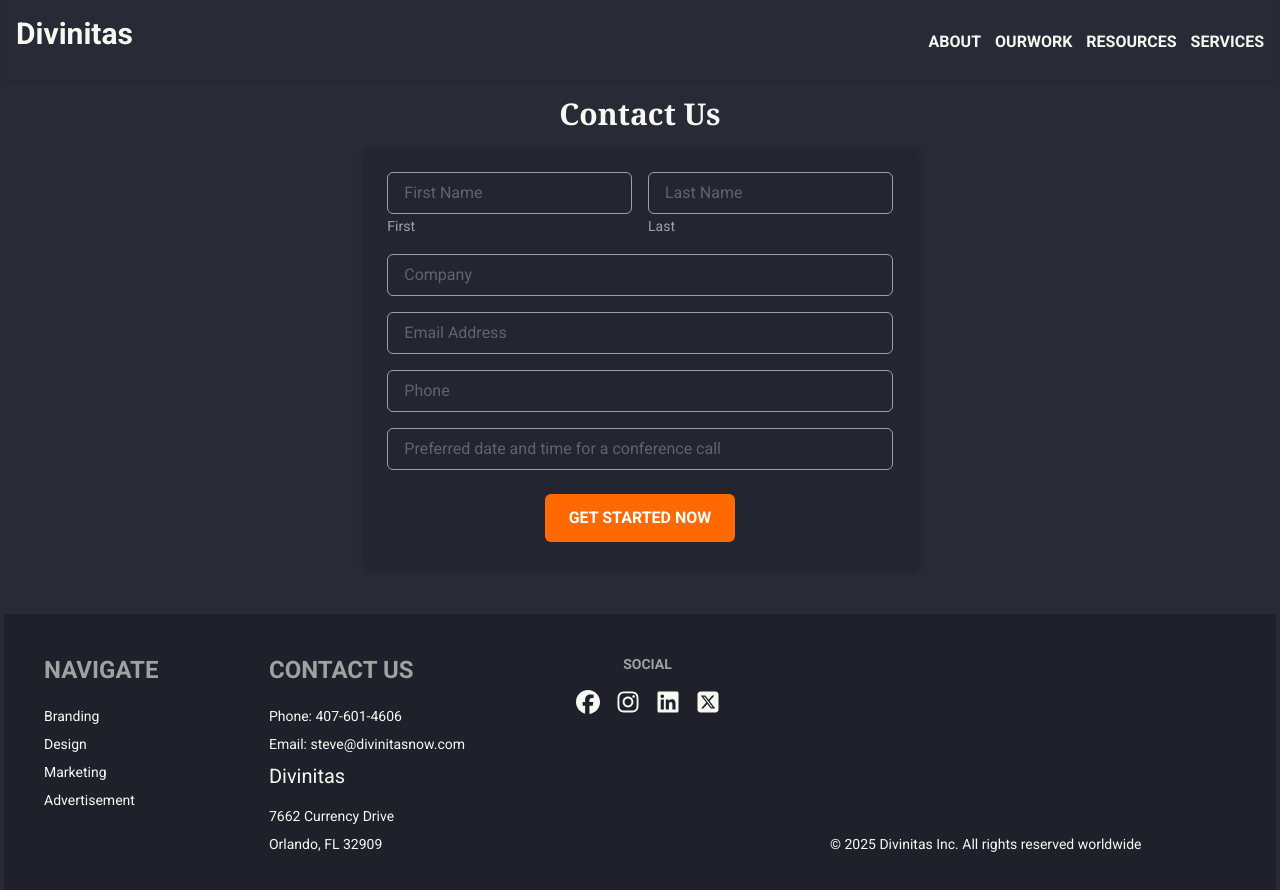
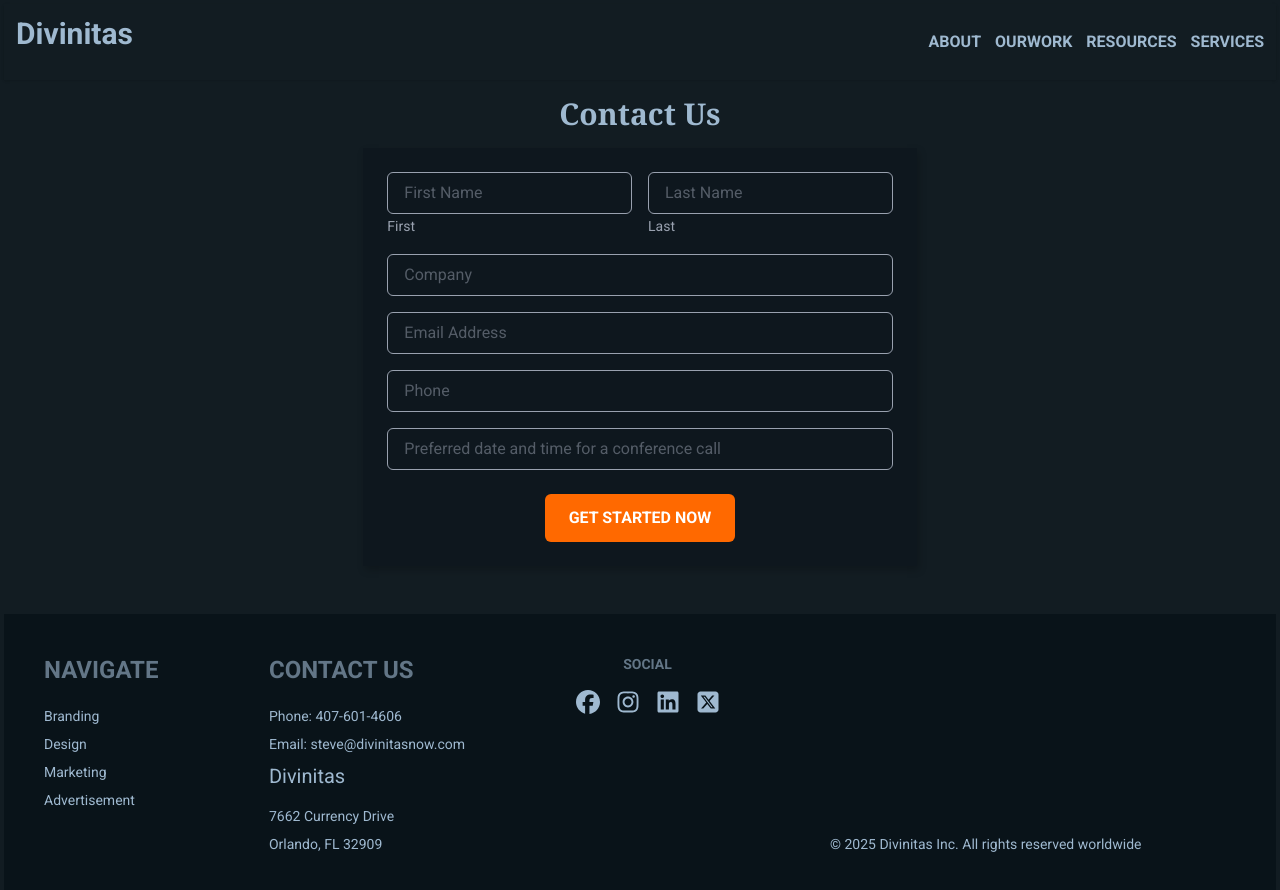
Before and after one commit to JGuzman87/divinitas, a Next.js app: page / in a window 1280 px wide. Shown: the top 890 px of the page. Built offline with nearby package versions, Linux system fonts and the light colour scheme.

Commit message:
added different colors to svg on hover

```diff
--- a/app/layout.js
+++ b/app/layout.js
@@ -20,7 +20,7 @@ export const metadata = {
 
 export default function RootLayout({ children }) {
   return (
-    <html lang="en" data-theme="dracula">
+    <html lang="en" data-theme="sunset">
       <body className={`${roboto.variable} antialiased flex flex-col p-1 gap-8`}>
         <Transition>
           <Nav />
--- a/components/Footer.jsx
+++ b/components/Footer.jsx
@@ -27,7 +27,7 @@ const Footer = () => {
               width="24"
               height="24"
               viewBox="0 0 512 512"
-              className="fill-current hover:bg-blue-500"
+              className="fill-current hover:text-orange-500"
             >
               <path d="M512 256C512 114.6 397.4 0 256 0S0 114.6 0 256C0 376 82.7 476.8 194.2 504.5V334.2H141.4V256h52.8V222.3c0-87.1 39.4-127.5 125-127.5c16.2 0 44.2 3.2 55.7 6.4V172c-6-.6-16.5-1-29.6-1c-42 0-58.2 15.9-58.2 57.2V256h83.6l-14.4 78.2H287V510.1C413.8 494.8 512 386.9 512 256h0z" />
             </svg>
@@ -38,7 +38,7 @@ const Footer = () => {
               width="24"
               height="24"
               viewBox="0 0 448 512"
-              className="fill-current"
+              className="fill-current  hover:text-orange-500"
             >
               <path d="M224.1 141c-63.6 0-114.9 51.3-114.9 114.9s51.3 114.9 114.9 114.9S339 319.5 339 255.9 287.7 141 224.1 141zm0 189.6c-41.1 0-74.7-33.5-74.7-74.7s33.5-74.7 74.7-74.7 74.7 33.5 74.7 74.7-33.6 74.7-74.7 74.7zm146.4-194.3c0 14.9-12 26.8-26.8 26.8-14.9 0-26.8-12-26.8-26.8s12-26.8 26.8-26.8 26.8 12 26.8 26.8zm76.1 27.2c-1.7-35.9-9.9-67.7-36.2-93.9-26.2-26.2-58-34.4-93.9-36.2-37-2.1-147.9-2.1-184.9 0-35.8 1.7-67.6 9.9-93.9 36.1s-34.4 58-36.2 93.9c-2.1 37-2.1 147.9 0 184.9 1.7 35.9 9.9 67.7 36.2 93.9s58 34.4 93.9 36.2c37 2.1 147.9 2.1 184.9 0 35.9-1.7 67.7-9.9 93.9-36.2 26.2-26.2 34.4-58 36.2-93.9 2.1-37 2.1-147.8 0-184.8zM398.8 388c-7.8 19.6-22.9 34.7-42.6 42.6-29.5 11.7-99.5 9-132.1 9s-102.7 2.6-132.1-9c-19.6-7.8-34.7-22.9-42.6-42.6-11.7-29.5-9-99.5-9-132.1s-2.6-102.7 9-132.1c7.8-19.6 22.9-34.7 42.6-42.6 29.5-11.7 99.5-9 132.1-9s102.7-2.6 132.1 9c19.6 7.8 34.7 22.9 42.6 42.6 11.7 29.5 9 99.5 9 132.1s2.7 102.7-9 132.1z" />
             </svg>
@@ -49,7 +49,7 @@ const Footer = () => {
               width="24"
               height="24"
               viewBox="0 0 448 512"
-              className="fill-current"
+              className="fill-current  hover:text-orange-500"
             >
               <path d="M416 32H31.9C14.3 32 0 46.5 0 64.3v383.4C0 465.5 14.3 480 31.9 480H416c17.6 0 32-14.5 32-32.3V64.3c0-17.8-14.4-32.3-32-32.3zM135.4 416H69V202.2h66.5V416zm-33.2-243c-21.3 0-38.5-17.3-38.5-38.5S80.9 96 102.2 96c21.2 0 38.5 17.3 38.5 38.5 0 21.3-17.2 38.5-38.5 38.5zm282.1 243h-66.4V312c0-24.8-.5-56.7-34.5-56.7-34.6 0-39.9 27-39.9 54.9V416h-66.4V202.2h63.7v29.2h.9c8.9-16.8 30.6-34.5 62.9-34.5 67.2 0 79.7 44.3 79.7 101.9V416z" />
             </svg>
@@ -60,7 +60,7 @@ const Footer = () => {
               width="24"
               height="24"
               viewBox="0 0 448 512"
-              className="fill-current"
+              className="fill-current  hover:text-orange-500"
             >
               <path d="M64 32C28.7 32 0 60.7 0 96V416c0 35.3 28.7 64 64 64H384c35.3 0 64-28.7 64-64V96c0-35.3-28.7-64-64-64H64zm297.1 84L257.3 234.6 379.4 396H283.8L209 298.1 123.3 396H75.8l111-126.9L69.7 116h98l67.7 89.5L313.6 116h47.5zM323.3 367.6L153.4 142.9H125.1L296.9 367.6h26.3z" />
             </svg>
@@ -69,7 +69,6 @@ const Footer = () => {
       </nav>
       <p className="flex justify-end self-end">{`© ${currentYear} Divinitas Inc. All rights reserved worldwide`}</p>
     </footer>
-
   );
 };
 
--- a/components/Nav.jsx
+++ b/components/Nav.jsx
@@ -47,7 +47,7 @@ const Nav = () => {
         <ul className="gap-3.5 flex justify-end">
           {linkArr.map((arr) => (
             <li key={arr}>
-              <Link className=" hover:text-orange-400 font-extrabold" href={"/" + arr}>
+              <Link className=" hover:text-orange-400 font-extrabold hover:underline" href={"/" + arr}>
                 {arr.toUpperCase()}{" "}
               </Link>
             </li>
```
